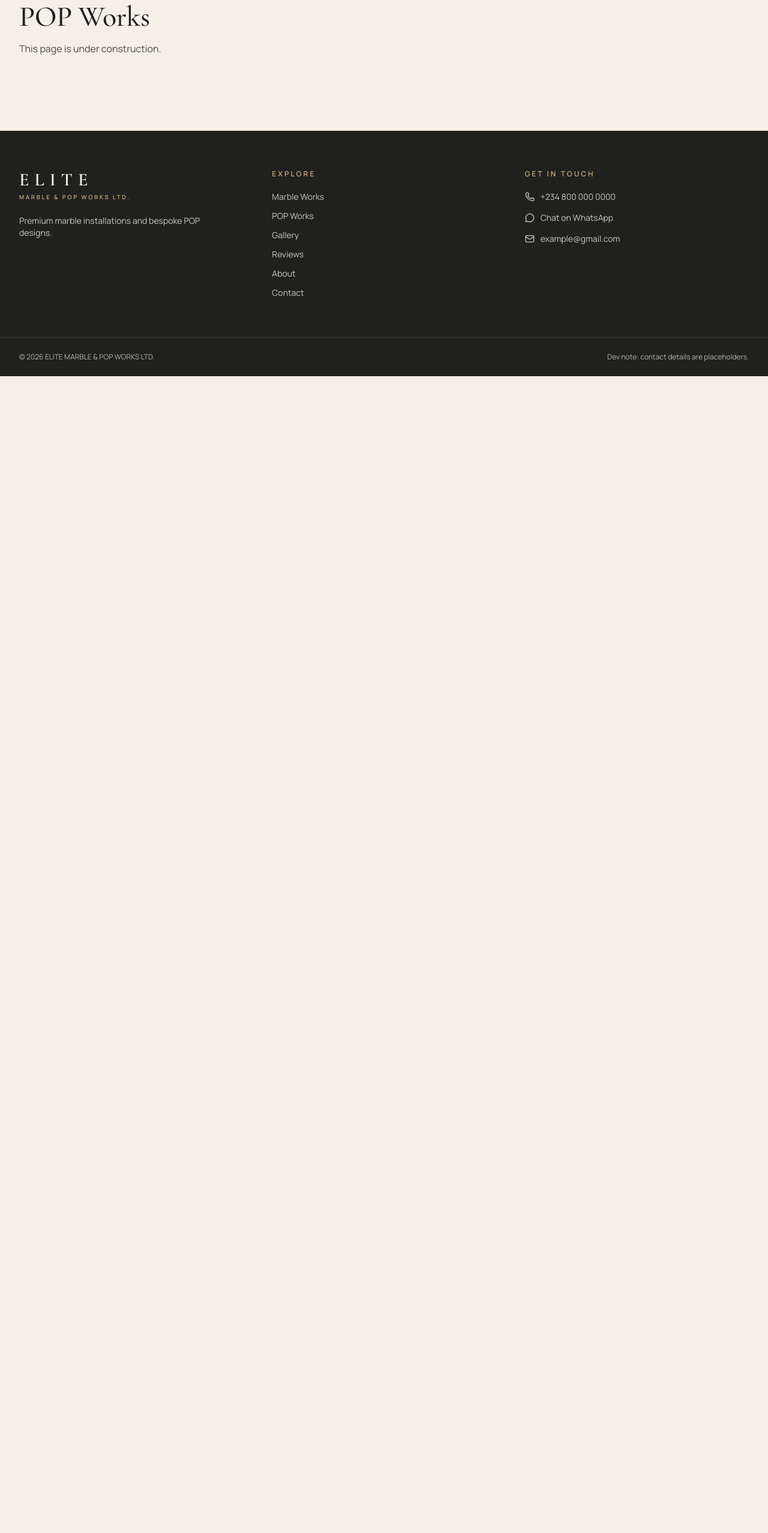
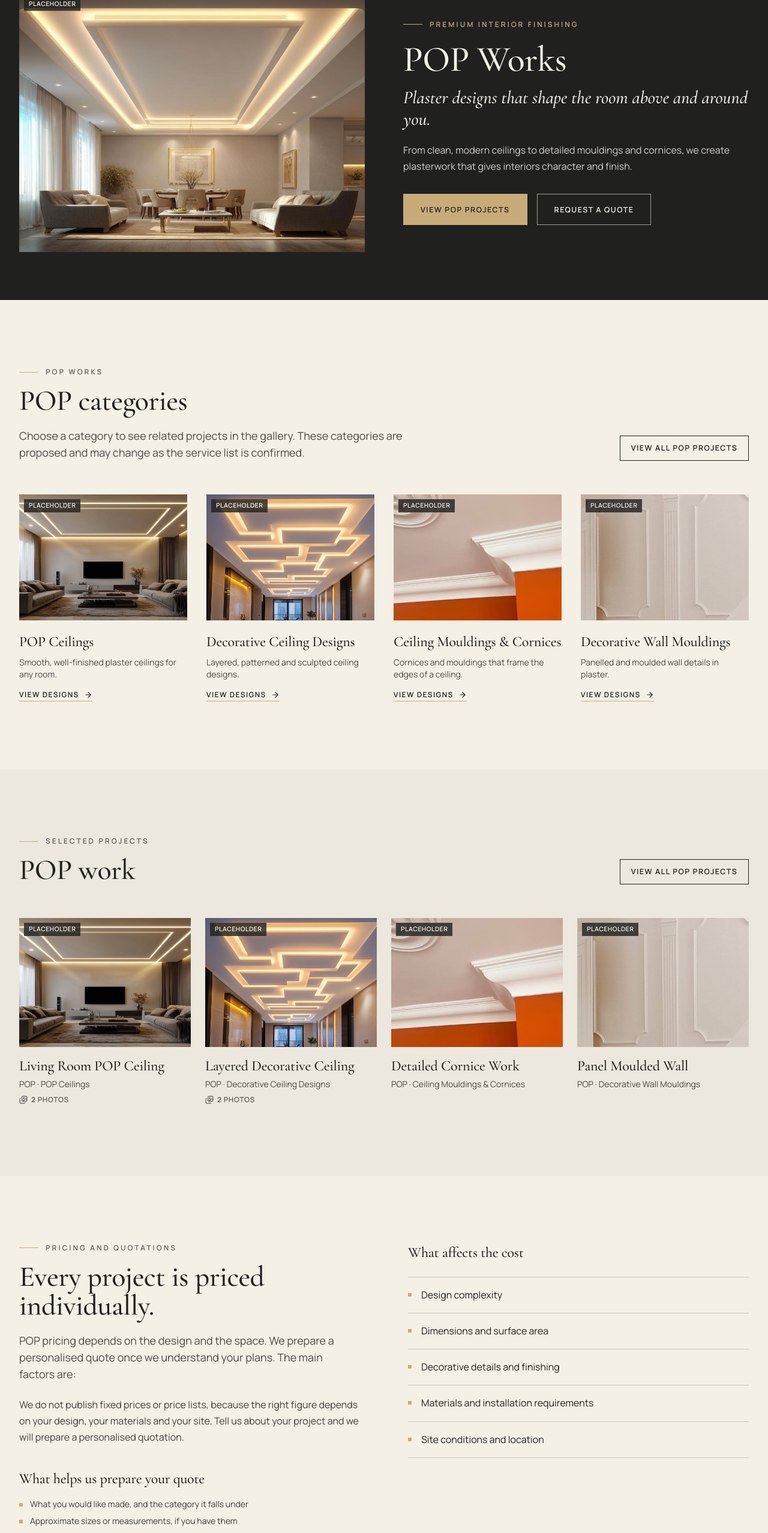
Before and after one commit to BrilliantDev001/elite-marble-pop, a React (Vite) app in the folder client/: page /pop in a window 1280 px wide. Shown: the part 173-2728 px from the top of the page at 60% size. Before the commit the page ends 800 px from the top, so only its background shows below. Built offline with nearby package versions, Linux system fonts and the light colour scheme.

Commit message:
Add Marble and POP service pages with shared ServicePage component

```diff
--- a/client/src/components/home/CategoryPreview.jsx
+++ b/client/src/components/home/CategoryPreview.jsx
@@ -13,6 +13,8 @@ import { getCategoriesByService, getGalleryLink } from "../../data/categories";
 export default function CategoryPreview({
   service: serviceSlug,
   tone = "light",
+  title,
+  description,
 }) {
   const service = getServiceBySlug(serviceSlug);
   const categories = getCategoriesByService(serviceSlug);
@@ -33,8 +35,8 @@ export default function CategoryPreview({
         <div className="flex flex-col gap-8 md:flex-row md:items-end md:justify-between">
           <SectionHeading
             eyebrow={service.name}
-            title={service.tagline}
-            description={service.intro}
+            title={title ?? service.tagline}
+            description={description ?? service.intro}
             tone={isDark ? "light" : "dark"}
           />
           <Link
--- /dev/null
+++ b/client/src/components/services/PricingGuidance.jsx
@@ -0,0 +1,71 @@
+import { Link } from "react-router-dom";
+import SectionHeading from "../shared/SectionHeading";
+import { siteConfig } from "../../data/siteConfig";
+
+// Things that help us prepare a quotation. Same for both services.
+const helpfulDetails = [
+  "What you would like made, and the category it falls under",
+  "Approximate sizes or measurements, if you have them",
+  "The location where the work will be done",
+  "Photos or reference images of the space or the style you like",
+];
+
+// Explains what affects cost in plain language. NO prices or price ranges are shown.
+export default function PricingGuidance({ service }) {
+  return (
+    <section className="container-page py-20 md:py-28">
+      <div className="grid gap-14 lg:grid-cols-2 lg:gap-20">
+        <div>
+          <SectionHeading
+            eyebrow="Pricing and quotations"
+            title="Every project is priced individually."
+            description={service.pricingIntro}
+          />
+
+          <p className="mt-6 text-obsidian/85">
+            We do not publish fixed prices or price lists, because the right
+            figure depends on your design, your materials and your site. Tell us
+            about your project and we will prepare a personalised quotation.
+          </p>
+
+          <h3 className="mt-10 text-2xl font-medium">
+            What helps us prepare your quote
+          </h3>
+          <ul className="mt-4 space-y-2 text-sm text-obsidian/85">
+            {helpfulDetails.map((detail) => (
+              <li key={detail} className="flex gap-3">
+                <span
+                  aria-hidden="true"
+                  className="mt-2 h-1.5 w-1.5 shrink-0 bg-gold"
+                />
+                {detail}
+              </li>
+            ))}
+          </ul>
+
+          <Link to="/contact" className="btn-primary mt-10">
+            {siteConfig.quoteCtaLabel}
+          </Link>
+        </div>
+
+        <div>
+          <h3 className="text-2xl font-medium">What affects the cost</h3>
+          <ul className="mt-6">
+            {service.pricingFactors.map((factor) => (
+              <li
+                key={factor}
+                className="flex gap-4 border-t border-obsidian/20 py-4 last:border-b"
+              >
+                <span
+                  aria-hidden="true"
+                  className="mt-2.5 h-1.5 w-1.5 shrink-0 bg-gold"
+                />
+                {factor}
+              </li>
+            ))}
+          </ul>
+        </div>
+      </div>
+    </section>
+  );
+}
--- /dev/null
+++ b/client/src/components/services/ServicePage.jsx
@@ -0,0 +1,135 @@
+import { Link } from "react-router-dom";
+import SiteImage from "../shared/SiteImage";
+import SectionHeading from "../shared/SectionHeading";
+import QuoteCTA from "../shared/QuoteCTA";
+import ProjectCard from "../projects/ProjectCard";
+import CategoryPreview from "../home/CategoryPreview";
+import PricingGuidance from "./PricingGuidance";
+import usePageMeta from "../../hooks/usePageMeta";
+import { getServiceBySlug } from "../../data/services";
+import { filterProjects } from "../../data/projects";
+import { getGalleryLink } from "../../data/categories";
+import { siteConfig } from "../../data/siteConfig";
+
+// One page layout used by both /marble and /pop.
+//   serviceSlug: "marble" or "pop"
+//   tone: "light" (image on the right) or "dark" (dark hero, image on the left)
+export default function ServicePage({ serviceSlug, tone = "light" }) {
+  const service = getServiceBySlug(serviceSlug);
+  usePageMeta(service?.name, service?.intro);
+
+  if (!service) return null;
+
+  const isDark = tone === "dark";
+
+  // Up to 4 published projects for this service, featured ones first.
+  const all = filterProjects({ service: serviceSlug });
+  const selected = [
+    ...all.filter((project) => project.featured),
+    ...all.filter((project) => !project.featured),
+  ].slice(0, 4);
+
+  return (
+    <>
+      {/* ---------- Hero ---------- */}
+      <section
+        className={
+          isDark ? "bg-obsidian text-ivory" : "border-b border-obsidian/10"
+        }
+      >
+        <div className="container-page grid items-center gap-10 py-14 md:py-20 lg:grid-cols-2 lg:gap-16">
+          <div className={isDark ? "lg:order-2" : ""}>
+            <p
+              className={`mb-5 flex items-center gap-3 text-xs font-semibold uppercase tracking-[0.25em] ${
+                isDark ? "text-gold" : "text-obsidian/70"
+              }`}
+            >
+              <span aria-hidden="true" className="h-px w-8 bg-gold" />
+              {siteConfig.positioning}
+            </p>
+
+            <h1 className="text-5xl font-medium md:text-6xl">{service.name}</h1>
+            <p className="mt-4 font-heading text-2xl italic md:text-3xl">
+              {service.tagline}
+            </p>
+            <p
+              className={`mt-5 max-w-xl ${isDark ? "text-ivory/85" : "text-obsidian/85"}`}
+            >
+              {service.intro}
+            </p>
+
+            <div className="mt-8 flex flex-col gap-4 sm:flex-row">
+              <Link
+                to={getGalleryLink({ service: serviceSlug })}
+                className="btn-primary"
+              >
+                View {service.shortName} Projects
+              </Link>
+              <Link
+                to="/contact"
+                className={isDark ? "btn-outline-light" : "btn-outline"}
+              >
+                Request a Quote
+              </Link>
+            </div>
+          </div>
+
+          <SiteImage
+            image={service.heroImage}
+            className={`aspect-[4/3] ${isDark ? "lg:order-1" : ""}`}
+            loading="eager"
+            fetchPriority="high"
+            sizes="(min-width: 1024px) 50vw, 100vw"
+          />
+        </div>
+      </section>
+
+      {/* ---------- Categories (each links to the filtered gallery) ---------- */}
+      <CategoryPreview
+        service={serviceSlug}
+        title={`${service.shortName} categories`}
+        description="Choose a category to see related projects in the gallery. These categories are proposed and may change as the service list is confirmed."
+      />
+
+      {/* ---------- Selected projects ---------- */}
+      <section className="bg-obsidian/[0.04] py-20 md:py-28">
+        <div className="container-page">
+          <div className="flex flex-col gap-8 md:flex-row md:items-end md:justify-between">
+            <SectionHeading
+              eyebrow="Selected projects"
+              title={`${service.shortName} work`}
+            />
+            <Link
+              to={getGalleryLink({ service: serviceSlug })}
+              className="btn-outline btn-sm self-start md:self-auto"
+            >
+              View all {service.shortName} projects
+            </Link>
+          </div>
+
+          {selected.length > 0 ? (
+            <div className="mt-14 grid gap-x-6 gap-y-12 sm:grid-cols-2 lg:grid-cols-4">
+              {selected.map((project) => (
+                <ProjectCard key={project.id} project={project} />
+              ))}
+            </div>
+          ) : (
+            <p className="mt-14 border border-obsidian/15 p-8 text-obsidian/80">
+              {service.shortName} projects will appear here once they have been
+              published.
+            </p>
+          )}
+        </div>
+      </section>
+
+      {/* ---------- Pricing guidance (no prices) ---------- */}
+      <PricingGuidance service={service} />
+
+      {/* ---------- Closing call to action ---------- */}
+      <QuoteCTA
+        title={`Planning ${service.shortName} work?`}
+        whatsappMessage={`Hello ELITE, I would like a quote for ${service.name}.`}
+      />
+    </>
+  );
+}
--- a/client/src/pages/Marble.jsx
+++ b/client/src/pages/Marble.jsx
@@ -1,5 +1,5 @@
-import PageStub from "../components/shared/PageStub";
+import ServicePage from "../components/services/ServicePage";
 
 export default function Marble() {
-  return <PageStub title="Marble Works" />;
+  return <ServicePage serviceSlug="marble" tone="light" />;
 }
--- a/client/src/pages/POP.jsx
+++ b/client/src/pages/POP.jsx
@@ -1,5 +1,5 @@
-import PageStub from "../components/shared/PageStub";
+import ServicePage from "../components/services/ServicePage";
 
 export default function POP() {
-  return <PageStub title="POP Works" />;
+  return <ServicePage serviceSlug="pop" tone="dark" />;
 }
```
